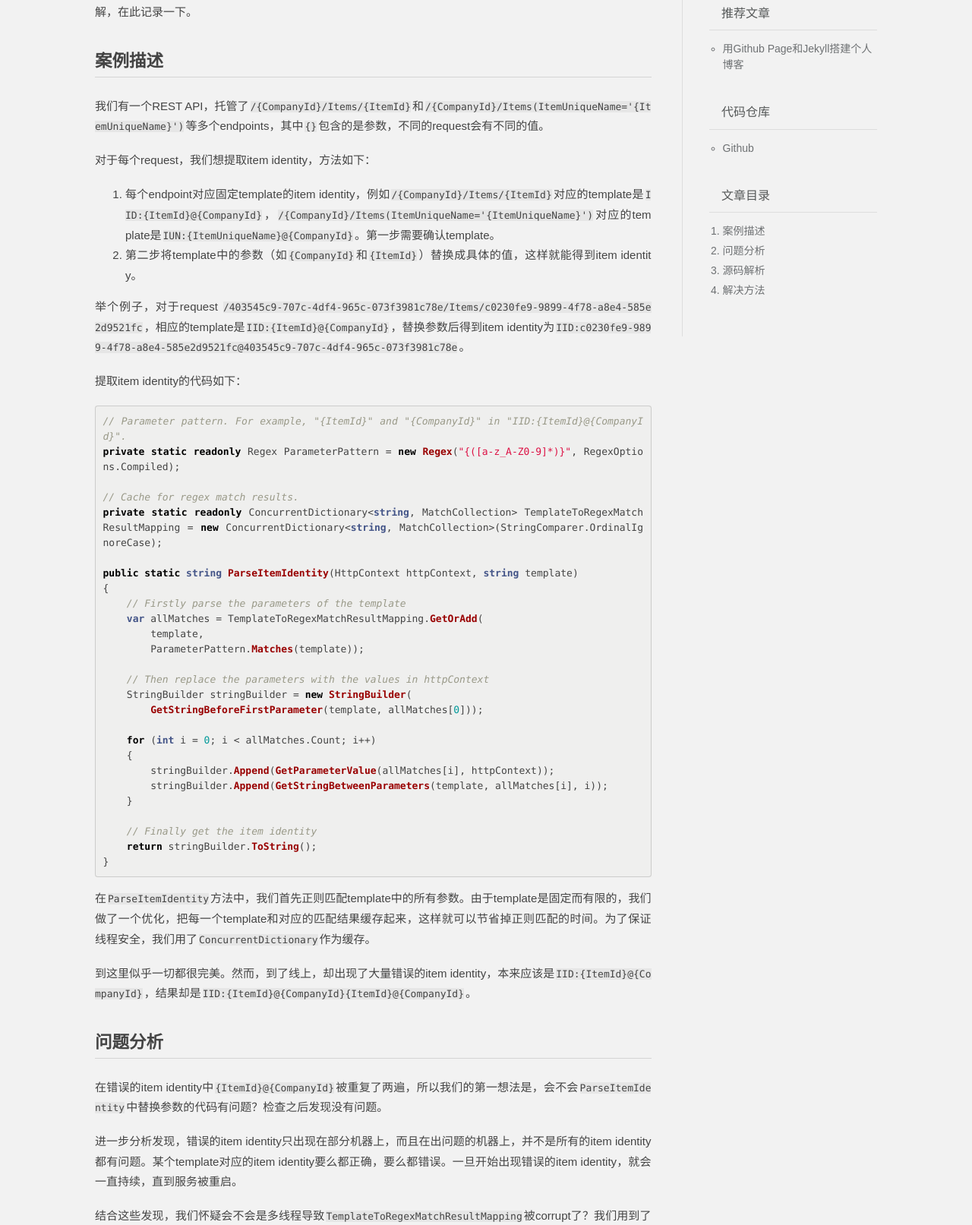
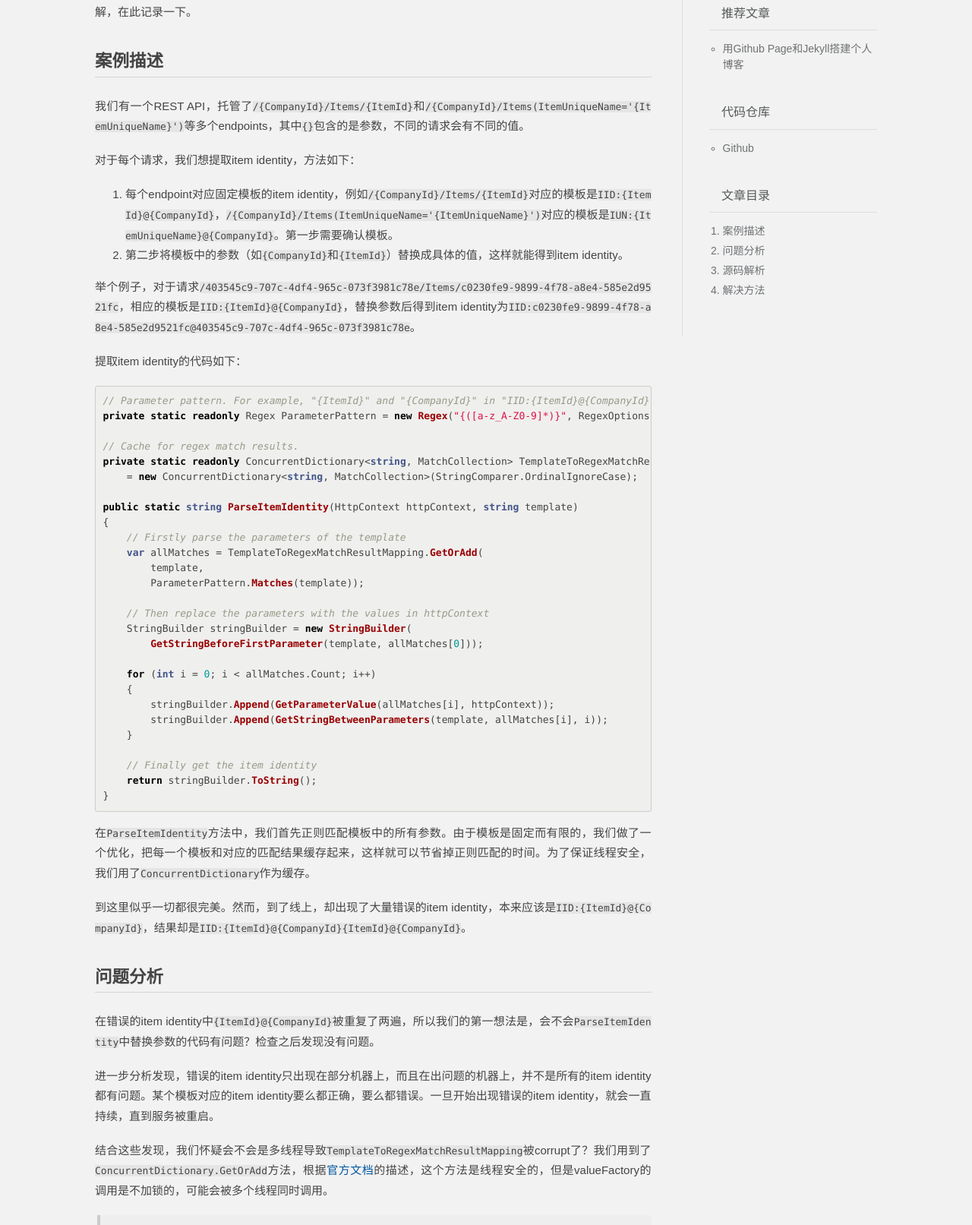
Before and after one commit to sharonllh/sharonllh.github.io, a Jekyll site: the page built from _posts/2023-10-16-dotnet-regex-thread-safety.md, in a window 1280 px wide, cut to the strip 302-1915 px from the top of the page. Shown: the whole strip at 76% size. Built offline with Jekyll 4.4.1, drawn with Linux system fonts in a browser that asks for light colours; some web fonts are replaced; some of the changed text lies outside the part shown.

Commit message:
Modify the style

````diff
--- a/_posts/2023-10-16-dotnet-regex-thread-safety.md
+++ b/_posts/2023-10-16-dotnet-regex-thread-safety.md
@@ -10,14 +10,14 @@
 
 ## 案例描述
 
-我们有一个REST API，托管了`/{CompanyId}/Items/{ItemId}`和`/{CompanyId}/Items(ItemUniqueName='{ItemUniqueName}')`等多个endpoints，其中`{}`包含的是参数，不同的request会有不同的值。
+我们有一个REST API，托管了`/{CompanyId}/Items/{ItemId}`和`/{CompanyId}/Items(ItemUniqueName='{ItemUniqueName}')`等多个endpoints，其中`{}`包含的是参数，不同的请求会有不同的值。
 
-对于每个request，我们想提取item identity，方法如下：
+对于每个请求，我们想提取item identity，方法如下：
 
-1. 每个endpoint对应固定template的item identity，例如`/{CompanyId}/Items/{ItemId}`对应的template是`IID:{ItemId}@{CompanyId}`，`/{CompanyId}/Items(ItemUniqueName='{ItemUniqueName}')`对应的template是`IUN:{ItemUniqueName}@{CompanyId}`。第一步需要确认template。
-2. 第二步将template中的参数（如`{CompanyId}`和`{ItemId}`）替换成具体的值，这样就能得到item identity。
+1. 每个endpoint对应固定模板的item identity，例如`/{CompanyId}/Items/{ItemId}`对应的模板是`IID:{ItemId}@{CompanyId}`，`/{CompanyId}/Items(ItemUniqueName='{ItemUniqueName}')`对应的模板是`IUN:{ItemUniqueName}@{CompanyId}`。第一步需要确认模板。
+2. 第二步将模板中的参数（如`{CompanyId}`和`{ItemId}`）替换成具体的值，这样就能得到item identity。
 
-举个例子，对于request `/403545c9-707c-4df4-965c-073f3981c78e/Items/c0230fe9-9899-4f78-a8e4-585e2d9521fc`，相应的template是`IID:{ItemId}@{CompanyId}`，替换参数后得到item identity为`IID:c0230fe9-9899-4f78-a8e4-585e2d9521fc@403545c9-707c-4df4-965c-073f3981c78e`。
+举个例子，对于请求`/403545c9-707c-4df4-965c-073f3981c78e/Items/c0230fe9-9899-4f78-a8e4-585e2d9521fc`，相应的模板是`IID:{ItemId}@{CompanyId}`，替换参数后得到item identity为`IID:c0230fe9-9899-4f78-a8e4-585e2d9521fc@403545c9-707c-4df4-965c-073f3981c78e`。
 
 提取item identity的代码如下：
 
@@ -26,7 +26,8 @@
 private static readonly Regex ParameterPattern = new Regex("{([a-z_A-Z0-9]*)}", RegexOptions.Compiled);
 
 // Cache for regex match results.
-private static readonly ConcurrentDictionary<string, MatchCollection> TemplateToRegexMatchResultMapping = new ConcurrentDictionary<string, MatchCollection>(StringComparer.OrdinalIgnoreCase);
+private static readonly ConcurrentDictionary<string, MatchCollection> TemplateToRegexMatchResultMapping
+    = new ConcurrentDictionary<string, MatchCollection>(StringComparer.OrdinalIgnoreCase);
 
 public static string ParseItemIdentity(HttpContext httpContext, string template)
 {
@@ -50,7 +51,7 @@
 }
 ```
 
-在`ParseItemIdentity`方法中，我们首先正则匹配template中的所有参数。由于template是固定而有限的，我们做了一个优化，把每一个template和对应的匹配结果缓存起来，这样就可以节省掉正则匹配的时间。为了保证线程安全，我们用了`ConcurrentDictionary`作为缓存。
+在`ParseItemIdentity`方法中，我们首先正则匹配模板中的所有参数。由于模板是固定而有限的，我们做了一个优化，把每一个模板和对应的匹配结果缓存起来，这样就可以节省掉正则匹配的时间。为了保证线程安全，我们用了`ConcurrentDictionary`作为缓存。
 
 到这里似乎一切都很完美。然而，到了线上，却出现了大量错误的item identity，本来应该是`IID:{ItemId}@{CompanyId}`，结果却是`IID:{ItemId}@{CompanyId}{ItemId}@{CompanyId}`。
 
@@ -58,29 +59,26 @@
 
 在错误的item identity中`{ItemId}@{CompanyId}`被重复了两遍，所以我们的第一想法是，会不会`ParseItemIdentity`中替换参数的代码有问题？检查之后发现没有问题。
 
-进一步分析发现，错误的item identity只出现在部分机器上，而且在出问题的机器上，并不是所有的item identity都有问题。某个template对应的item identity要么都正确，要么都错误。一旦开始出现错误的item identity，就会一直持续，直到服务被重启。
+进一步分析发现，错误的item identity只出现在部分机器上，而且在出问题的机器上，并不是所有的item identity都有问题。某个模板对应的item identity要么都正确，要么都错误。一旦开始出现错误的item identity，就会一直持续，直到服务被重启。
 
 结合这些发现，我们怀疑会不会是多线程导致`TemplateToRegexMatchResultMapping`被corrupt了？我们用到了`ConcurrentDictionary.GetOrAdd`方法，根据[官方文档](https://learn.microsoft.com/en-us/dotnet/api/system.collections.concurrent.concurrentdictionary-2.getoradd?view=net-7.0)的描述，这个方法是线程安全的，但是valueFactory的调用是不加锁的，可能会被多个线程同时调用。
 
-```
-For modifications and write operations to the dictionary, ConcurrentDictionary<TKey,TValue> uses fine-grained locking to ensure thread safety. (Read operations on the dictionary are performed in a lock-free manner.) However, the valueFactory delegate is called outside the locks to avIID the problems that can arise from executing unknown code under a lock. Therefore, GetOrAdd is not atomic with regards to all other operations on the ConcurrentDictionary<TKey,TValue> class.
+>For modifications and write operations to the dictionary, ConcurrentDictionary<TKey,TValue> uses fine-grained locking to ensure thread safety. (Read operations on the dictionary are performed in a lock-free manner.) However, the valueFactory delegate is called outside the locks to avIID the problems that can arise from executing unknown code under a lock. Therefore, GetOrAdd is not atomic with regards to all other operations on the ConcurrentDictionary<TKey,TValue> class.
+>
+>Since a key/value can be inserted by another thread while valueFactory is generating a value, you cannot trust that just because valueFactory executed, its produced value will be inserted into the dictionary and returned. If you call GetOrAdd simultaneously on different threads, valueFactory may be called multiple times, but only one key/value pair will be added to the dictionary.
 
-Since a key/value can be inserted by another thread while valueFactory is generating a value, you cannot trust that just because valueFactory executed, its produced value will be inserted into the dictionary and returned. If you call GetOrAdd simultaneously on different threads, valueFactory may be called multiple times, but only one key/value pair will be added to the dictionary.
-```
 
 也就是说，`TemplateToRegexMatchResultMapping`本身并没有corrupt，但是`ParameterPattern.Matches(template)`这个操作是不加锁的，可能不是线程安全的。那么`Regex`类是不是线程安全的呢？
 
 根据[Thread Safety in Regular Expressions](https://learn.microsoft.com/en-us/dotnet/standard/base-types/thread-safety-in-regular-expressions)中的描述，`Regex`类本身是线程安全的，但是正则匹配的结果`Match`和`MatchCollection`不是。我们的代码里缓存了`MatchCollection`，会导致多个线程同时使用一个`MatchCollection`，从而产生错误。
 
-```
-The Regex class itself is thread safe and immutable (read-only). That is, Regex objects can be created on any thread and shared between threads; matching methods can be called from any thread and never alter any global state.
-
-However, result objects (Match and MatchCollection) returned by Regex should be used on a single thread. Although many of these objects are logically immutable, their implementations could delay computation of some results to improve performance, and as a result, callers must serialize access to them.
-
-If there is a need to share Regex result objects on multiple threads, these objects can be converted to thread-safe instances by calling their synchronized methods. With the exception of enumerators, all regular expression classes are thread safe or can be converted into thread-safe objects by a synchronized method.
-
-Enumerators are the only exception. An application must serialize calls to collection enumerators. The rule is that if a collection can be enumerated on more than one thread simultaneously, you should synchronize enumerator methods on the root object of the collection traversed by the enumerator.
-```
+>The Regex class itself is thread safe and immutable (read-only). That is, Regex objects can be created on any thread and shared between threads; matching methods can be called from any thread and never alter any global state.
+>
+>However, result objects (Match and MatchCollection) returned by Regex should be used on a single thread. Although many of these objects are logically immutable, their implementations could delay computation of some results to improve performance, and as a result, callers must serialize access to them.
+>
+>If there is a need to share Regex result objects on multiple threads, these objects can be converted to thread-safe instances by calling their synchronized methods. With the exception of enumerators, all regular expression classes are thread safe or can be converted into thread-safe objects by a synchronized method.
+>
+>Enumerators are the only exception. An application must serialize calls to collection enumerators. The rule is that if a collection can be enumerated on more than one thread simultaneously, you should synchronize enumerator methods on the root object of the collection traversed by the enumerator.
 
 为了验证这个猜想，我们在出问题的机器上抓取了一个dump，可以看到`MatchCollection`中确实包含了错误的匹配结果：应该匹配到2个参数，却匹配到了4个参数。
 ![Dump](/assets/img/RegexThreadSafety_Dump.png)
--- a/assets/css/style.css
+++ b/assets/css/style.css
@@ -506,10 +506,10 @@
 blockquote {
     -moz-box-sizing: border-box;
     box-sizing: border-box;
-    background: #efe1cc8a;
+    background: #eee;
     margin: 0.8em 0 0.8em 0.2em;
     padding-left: 0.8em;
-    border-left: #da95145e 0.6em solid;
+    border-left: #cbcbcb 0.3em solid;
 }
 
 blockquote p {
@@ -528,7 +528,7 @@
 
 code {
     /*padding: 0 3px;*/
-    margin: 0 2px;
+    /*margin: 0 2px;*/
     /*font-size: 95%;*/
     background-color: rgba(0, 0, 0, 0.05);
     border: none;
@@ -544,7 +544,7 @@
     line-height: 20px;
     /*word-break: break-all;*/
     /*word-wrap: break-word;*/
-    white-space: pre-wrap;
+    white-space: pre;
     background-color: #EBEBEB;
     border: 1px solid rgba(0, 0, 0, 0.15);
     border-radius: 4px;
@@ -554,7 +554,7 @@
     padding: 0;
     margin: 0;
     color: inherit;
-    white-space: pre-wrap;
+    /*white-space: pre-wrap;*/
     background-color: transparent;
     border: 0;
 }
````
Also changed, not shown: _posts/2023-10-12-github-page-blog.md (+8 -2 lines).
